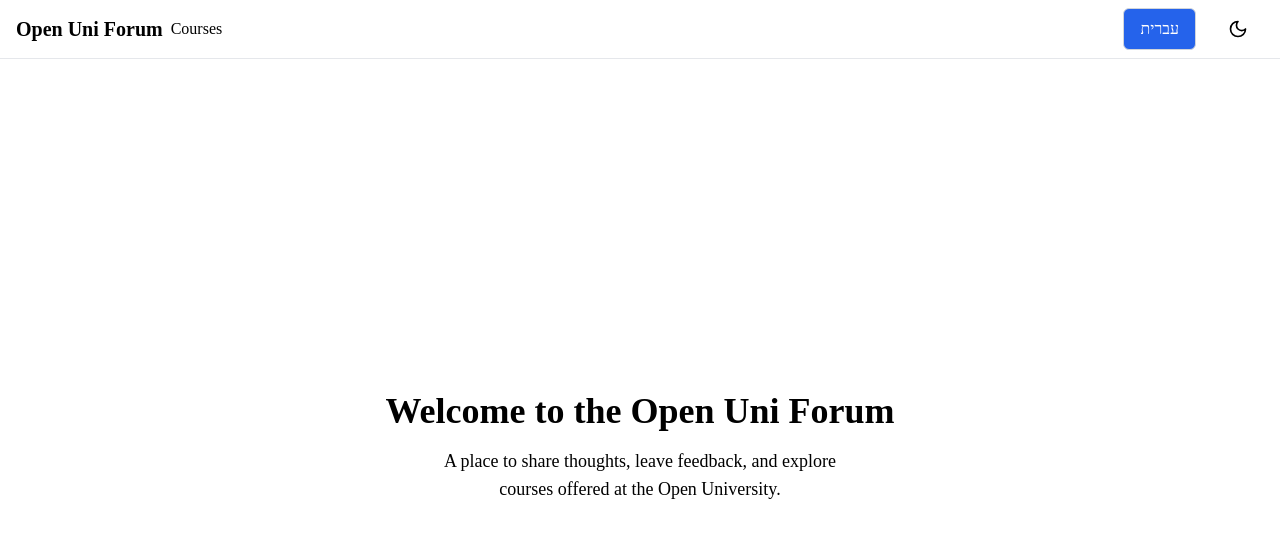
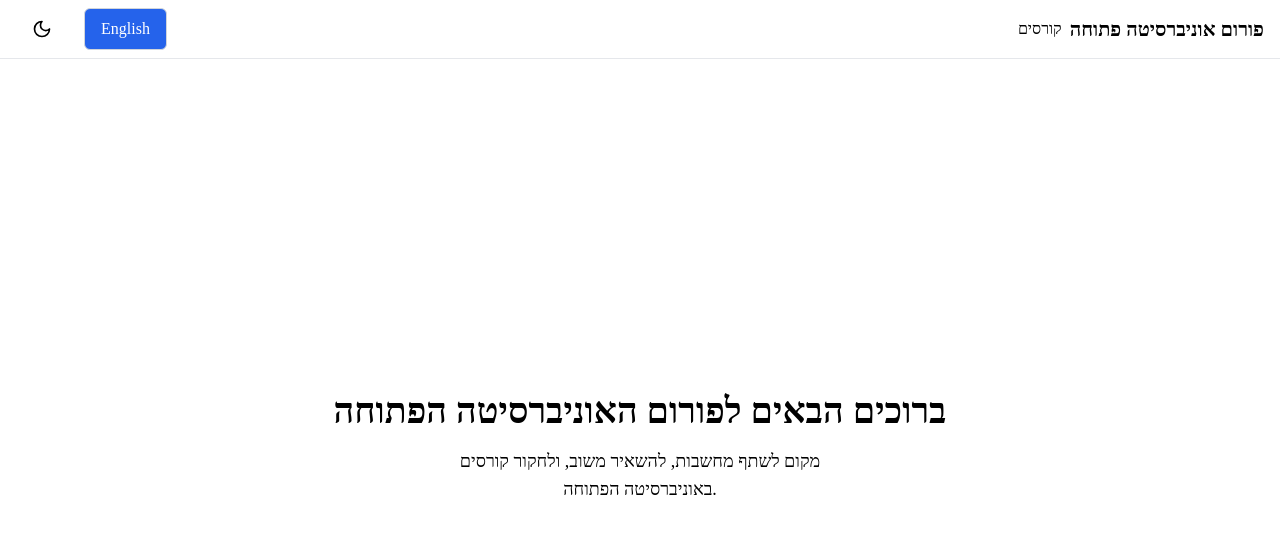
Before and after one commit to yanzaxdev/forum, a Next.js app: page / in a window 1280 px wide. Shown: the top 538 px of the page. Built offline with nearby package versions, Linux system fonts and the light colour scheme.

Commit message:
Changed the default to heb

```diff
--- a/src/app/providers.tsx
+++ b/src/app/providers.tsx
@@ -23,7 +23,7 @@ export function useLanguage() {
 
 export function Providers({ children }: { children: ReactNode }) {
   const searchParams = useSearchParams();
-  const language = (searchParams.get("lang") as Language) || "en";
+  const language = (searchParams.get("lang") as Language) || "he";
 
   // Memoize the derived value to avoid unnecessary re-renders
   const isHebrew = useMemo(() => language === "he", [language]);
--- a/src/app/utils/language.ts
+++ b/src/app/utils/language.ts
@@ -3,7 +3,7 @@ import {xTrans} from '~/translations';
 
 export async function serverDetLang(searchParams?: SearchParams) {
   const sp = await searchParams;
-  const lang = sp?.lang === 'he' ? 'he' : 'en';
+  const lang = sp?.lang === 'he' ? 'he' : 'he';
   const isHeb = lang === 'he';
   const t = xTrans[lang];
   return {lang, t, isHeb};
```
